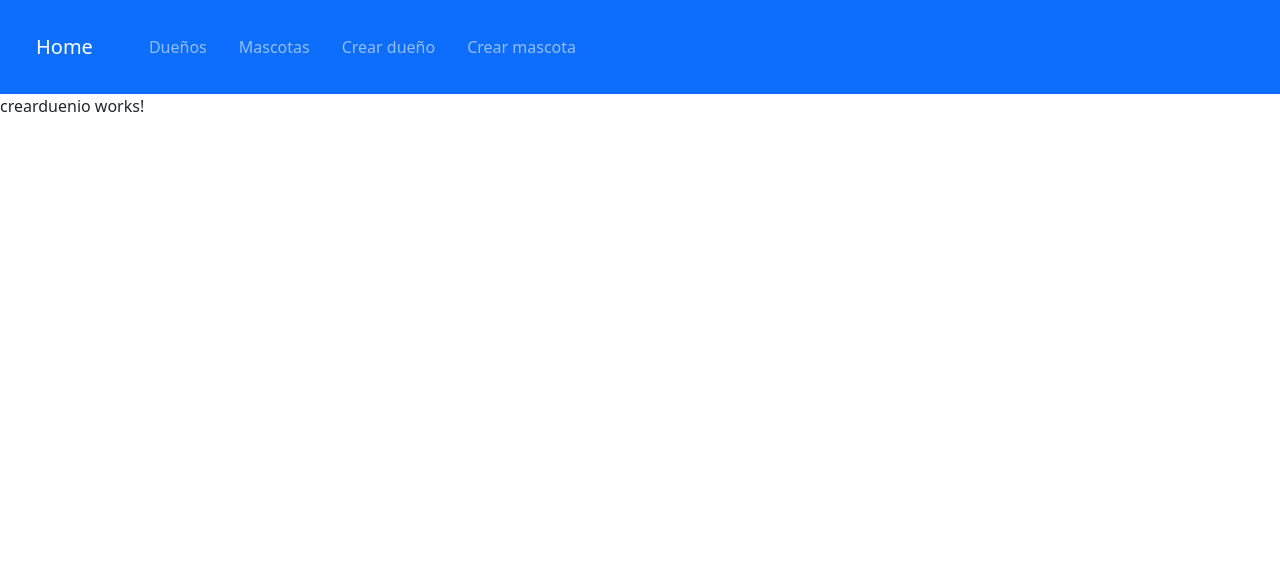
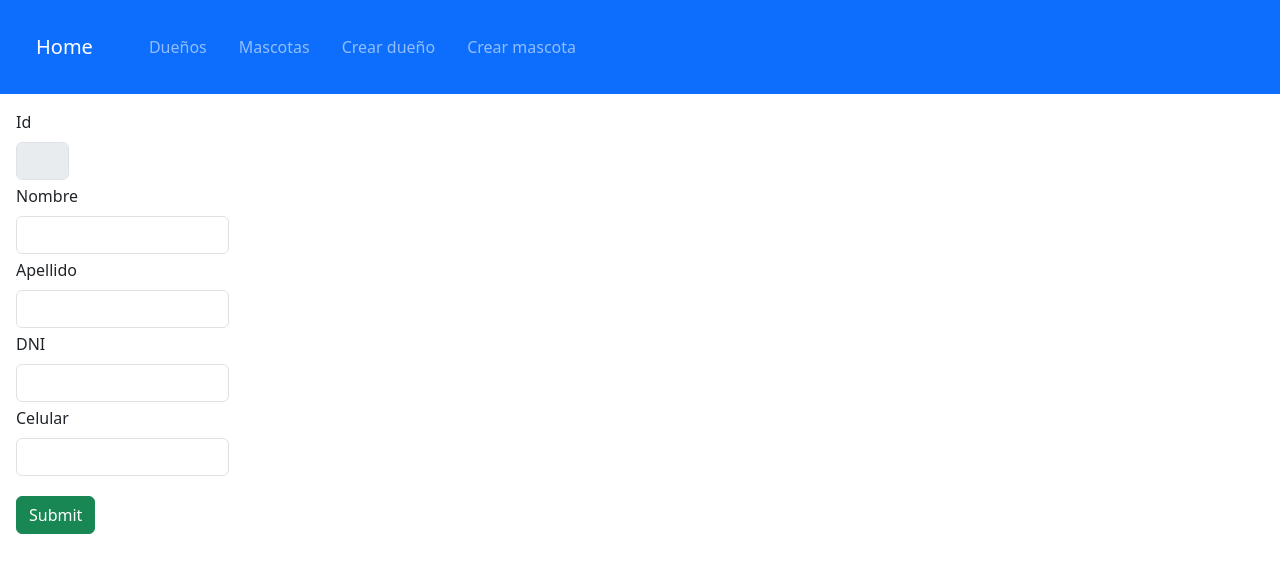
Before and after one commit to briansablich/clinicaVeterinariaFront, an Angular app: page /crearduenio in a window 1280 px wide. Shown: the top 572 px of the page. Built offline with nearby package versions, Linux system fonts and the light colour scheme.

Commit message:
FormControl Duenio

```diff
--- a/src/app/pages/crearduenio/crearduenio.component.html
+++ b/src/app/pages/crearduenio/crearduenio.component.html
@@ -1 +1,25 @@
-<p>crearduenio works!</p>
+<form [formGroup]="duenioForm" class="col-2 m-3" (submit)="insertDuenio()">
+    <div class="mb-1 w-25">
+      <label for="idduenio" class="form-label">Id</label>
+      <input readonly disabled type="number" class="form-control" id="idduenio">
+    </div>
+    <div class="mb-1">
+        <label for="nombre" class="form-label">Nombre</label>
+        <input type="text" class="form-control" id="nombre" formControlName="nombre">
+      </div>
+      <div class="mb-1">
+        <label for="apellido" class="form-label">Apellido</label>
+        <input type="text" class="form-control" id="apellido" formControlName="apellido">
+      </div>
+      <div class="mb-1">
+        <label for="dni" class="form-label">DNI</label>
+        <input type="text" class="form-control" id="dni" formControlName="dni">
+      </div>
+      <div class="mb-1">
+        <label for="celular" class="form-label">Celular</label>
+        <input type="text" class="form-control" id="celular" formControlName="celular">
+      </div>
+      <div>
+        <input class="btn btn-success mt-3" type="submit">
+      </div>
+    </form>
--- a/src/app/pages/crearduenio/crearduenio.component.ts
+++ b/src/app/pages/crearduenio/crearduenio.component.ts
@@ -1,11 +1,39 @@
 import { Component } from '@angular/core';
+import { FormControl, FormGroup, ReactiveFormsModule } from '@angular/forms';
+import { DuenioService } from '../../services/duenio.service';
+import Duenio from '../../models/Duenio';
 
 @Component({
   selector: 'app-crearduenio',
-  imports: [],
+  imports: [ReactiveFormsModule],
   templateUrl: './crearduenio.component.html',
   styleUrl: './crearduenio.component.css'
 })
 export class CrearduenioComponent {
+  duenioForm: FormGroup;
+  nombre: FormControl;
+  apellido: FormControl;
+  dni: FormControl;
+  celular: FormControl;
+
+  constructor(private duenioService: DuenioService){
+    this.nombre = new FormControl('');
+    this.apellido = new FormControl('');
+    this.dni = new FormControl('');
+    this.celular = new FormControl('');
+
+    this.duenioForm = new FormGroup({
+      nombre: this.nombre,
+      apellido: this.apellido,
+      dni: this.dni,
+      celular: this.celular
+    })
+  }
+
+  insertDuenio(): void{
+    const duenio: Duenio = this.duenioForm.value;
+    console.log(duenio);
+    this.duenioService.insertDuenio(duenio);
+  }
 
 }
--- a/src/app/pages/duenios/duenios.component.ts
+++ b/src/app/pages/duenios/duenios.component.ts
@@ -1,5 +1,4 @@
 import { Component, OnInit } from '@angular/core';
-import Duenio from '../../models/Duenio';
 import { DuenioService } from '../../services/duenio.service';
 
 @Component({
--- a/src/app/services/duenio.service.ts
+++ b/src/app/services/duenio.service.ts
@@ -18,4 +18,8 @@ export class DuenioService {
     return this.http.get<Duenio[]>(this.urlRead);
   }
 
+  insertDuenio(duenio: Duenio):void {
+    console.log(duenio.nombre);
+  }
+
 }
```
